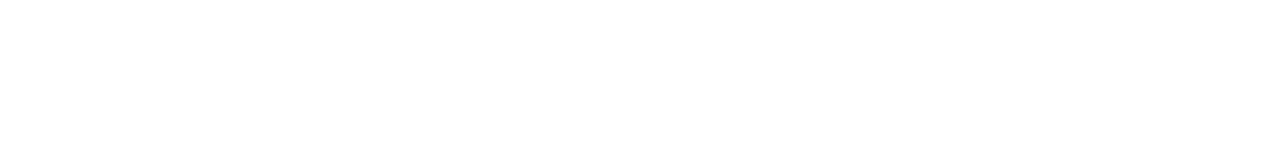
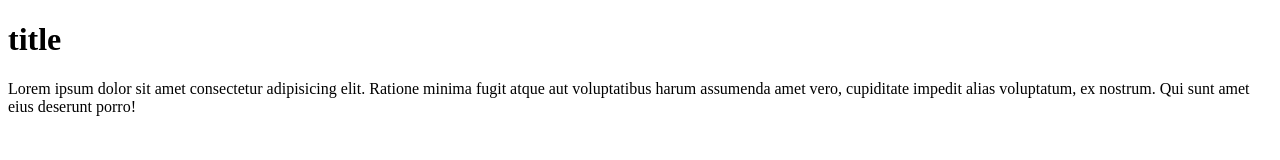
Before and after one commit to BryanMarianoDominguez/prueba-2, a plain HTML site: page index.html in a window 1280 px wide. Drawn offline with Linux system fonts and the light colour scheme.

Commit message:
feat: create structure index.html

```diff
--- a/index.html
+++ b/index.html
@@ -6,6 +6,18 @@
     <title>Prueba</title>
 </head>
 <body>
+    <header>
 
+    </header>
+    <main>
+
+        <h1>title</h1>
+
+        <p>Lorem ipsum dolor sit amet consectetur adipisicing elit. Ratione minima fugit atque aut voluptatibus harum assumenda amet vero, cupiditate impedit alias voluptatum, ex nostrum. Qui sunt amet eius deserunt porro!</p>
+
+    </main>
+    <footer>
+
+    </footer>
 </body>
 </html>
```
